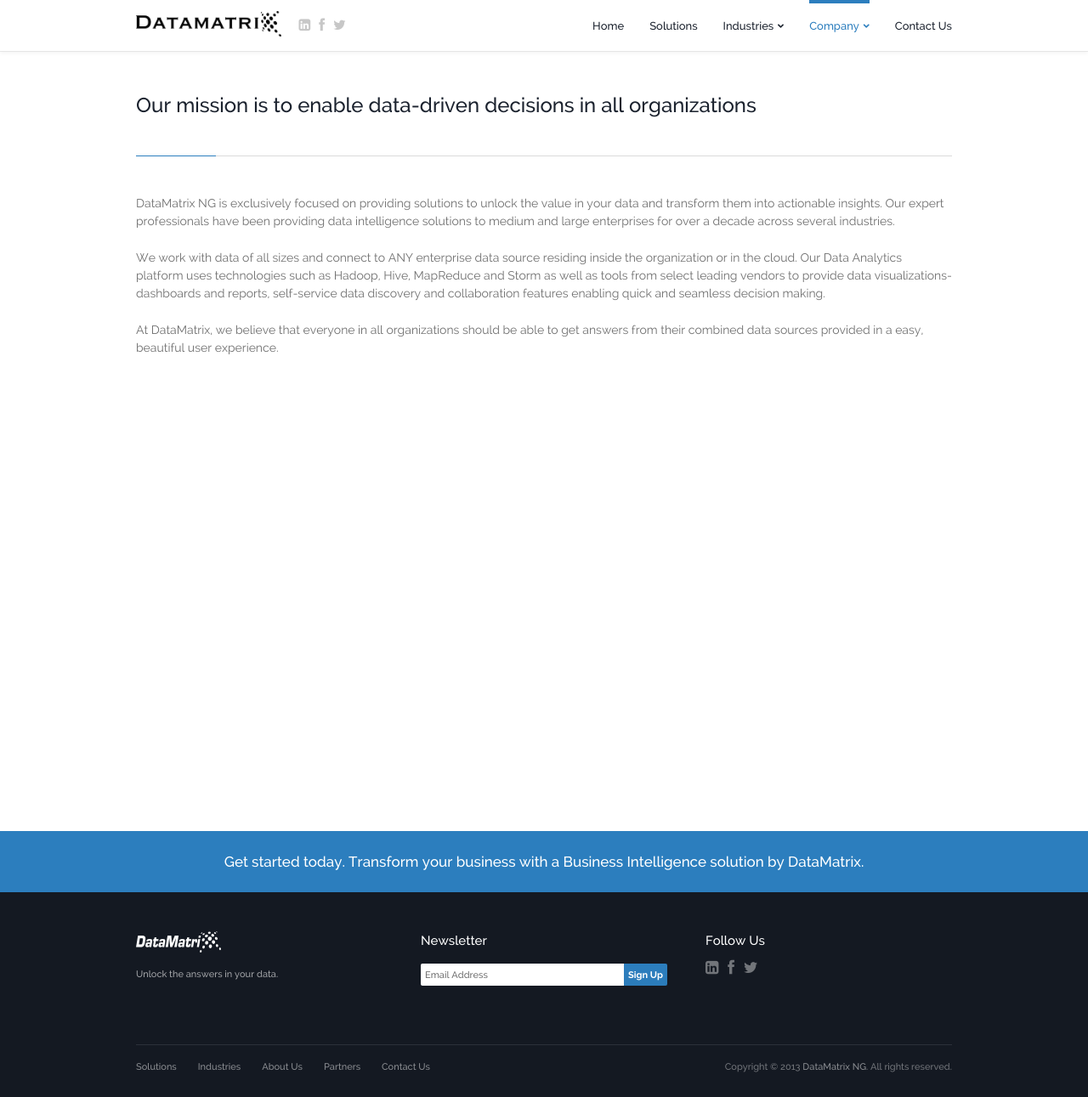
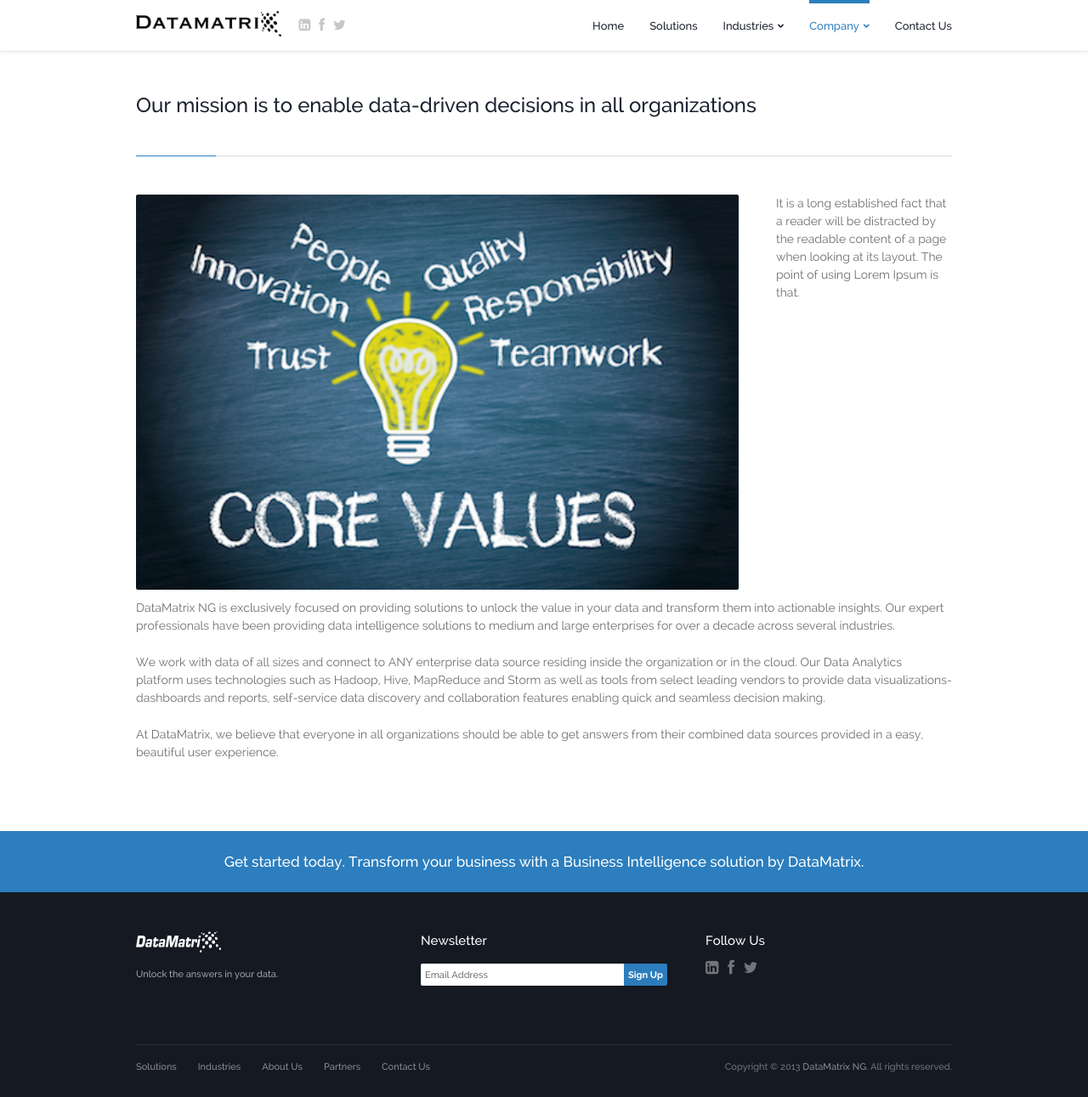
Before and after one commit to dtmtx/dtmtx.github.io, a Jekyll site: the page built from about.html, in a window 1280 px wide and 1291 px high. Shown: the whole window at 85% size. Built offline with Jekyll 4.4.1, drawn with Linux system fonts in a browser that asks for light colours; Markdown is read by kramdown in place of the engine named in the settings.

Commit message:
about us image

```diff
--- a/about.html
+++ b/about.html
@@ -17,7 +17,68 @@
 					<!-- ~~~~~~~~~~~~~~~~~~~~~~~~~~~~~~~ -->
 					<!-- END Title -->
 					<!-- ~~~~~~~~~~~~~~~~~~~~~~~~~~~~~~~ -->
+					<!-- ~~~~~~~~~~~~~~~~~~~~~~~~~~~~~~~ -->
+					<!-- Image / Details (3 Quater / 1 Fourth) -->
+					<!-- ~~~~~~~~~~~~~~~~~~~~~~~~~~~~~~~ -->
+					<div class="column-container">
 
+						<!-- ~~~~~~~~~~~~~~~~~~~~~~~~~~~~~~~ -->
+						<!-- Image Column (Place images in "#portfolio-blog-slider" for multiple image slider) -->
+						<!-- ~~~~~~~~~~~~~~~~~~~~~~~~~~~~~~~ -->
+						<div class="column-three-qtr">
+							<div id="portfolio-blog-slider-container">
+
+								<div id="portfolio-blog-slider">
+									<!-- ~~~~~~~~~~~~~~~~~ -->
+									<!-- Actual Images -->
+									<!-- ~~~~~~~~~~~~~~~~~ -->
+									<img alt="" src="images/about.jpg" class="fullwidth"/>
+									<!--img alt="" src="images/insurance-2.png" class="fullwidth"/-->
+									<!-- ~~~~~~~~~~~~~~~~~ -->
+									<!-- END Actual Images -->
+									<!-- ~~~~~~~~~~~~~~~~~ -->
+								</div>
+
+								<!-- ~~~~~~~~~~~~~~~~~ -->
+								<!-- Slide Controls -->
+								<!-- ~~~~~~~~~~~~~~~~~ -->
+								<div class="portfolio-blog-slider-controls">
+									<div id="portfolio-blog-slider-prev"></div>
+									<div id="portfolio-blog-slider-next"></div>
+								</div>
+								<!-- ~~~~~~~~~~~~~~~~~ -->
+								<!-- END Slide Controls -->
+								<!-- ~~~~~~~~~~~~~~~~~ -->
+
+							</div>
+						</div>
+						<!-- ~~~~~~~~~~~~~~~~~~~~~~~~~~~~~~~ -->
+						<!-- END Image Column -->
+						<!-- ~~~~~~~~~~~~~~~~~~~~~~~~~~~~~~~ -->
+
+						<!-- ~~~~~~~~~~~~~~~~~~~~~~~~~~~~~~~ -->
+						<!-- Details Column -->
+						<!-- ~~~~~~~~~~~~~~~~~~~~~~~~~~~~~~~ -->
+						<div class="column-one-fourth portfolio-details">
+							<!-- Details -->
+							<p>It is a long established fact that a reader will be distracted by the readable content of a page when looking at its layout. The point of using Lorem Ipsum is that.</p>
+							<!-- Project URL Button -->
+							<!--a href="#" class="button accent"><i class="fa fa-external-link"></i>Visit Project URL</a-->
+							<!-- Tags -->
+							<!--div class="portfolio-tags">
+								<div class="portfolio-tags-title">Tags:</div>
+								<a href="#">Branding</a>,
+								<a href="#">Identity</a>
+							</div-->
+						</div>
+						<!-- ~~~~~~~~~~~~~~~~~~~~~~~~~~~~~~~ -->
+						<!-- END Details Column -->
+						<!-- ~~~~~~~~~~~~~~~~~~~~~~~~~~~~~~~ -->
+
+					</div>
+					<!-- ~~~~~~~~~~~~~~~~~~~~~~~~~~~~~~~ -->
+					<!-- END Image / Details -->
+					<!-- ~~~~~~~~~~~~~~~~~~~~~~~~~~~~~~~ -->
 					<!-- ~~~~~~~~~~~~~~~~~~~~~~~~~~~~~~~ -->
 					<!-- Intro -->
 					<!-- ~~~~~~~~~~~~~~~~~~~~~~~~~~~~~~~ -->
```
Also changed, not shown: images/about.jpg (added).
